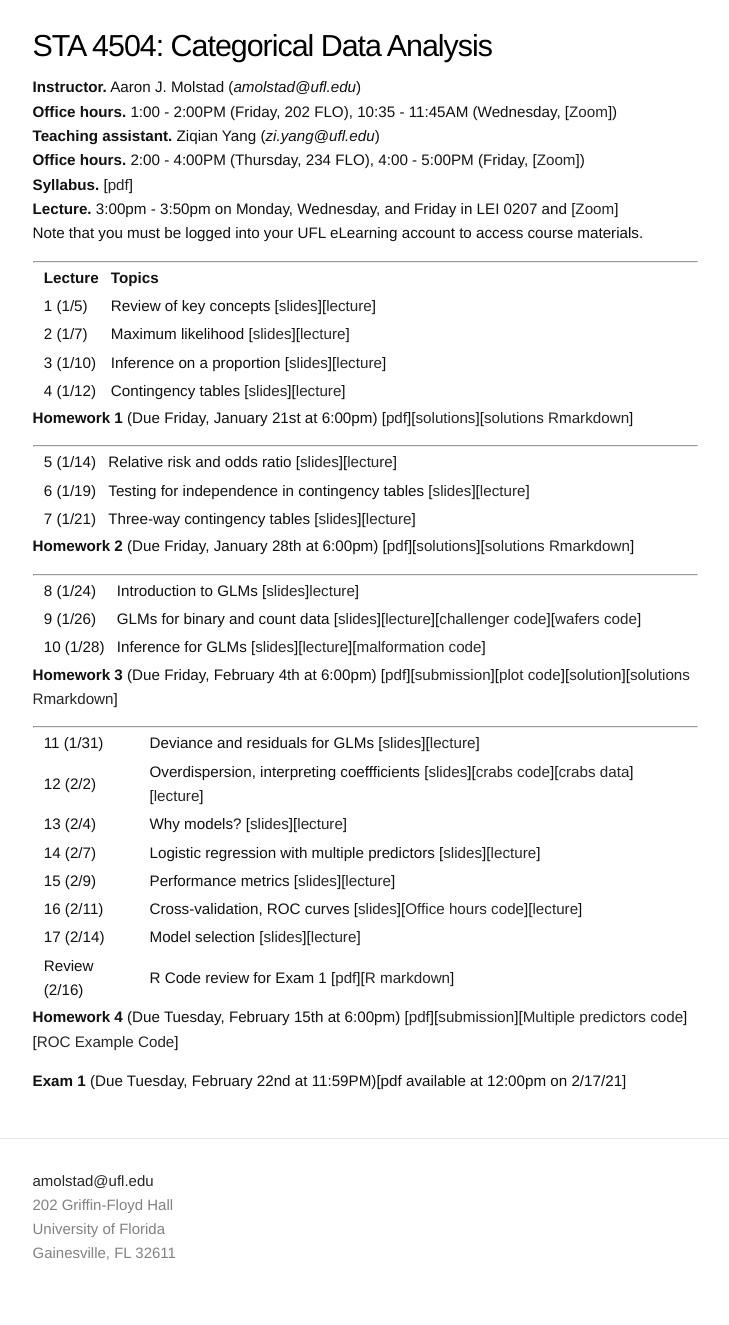
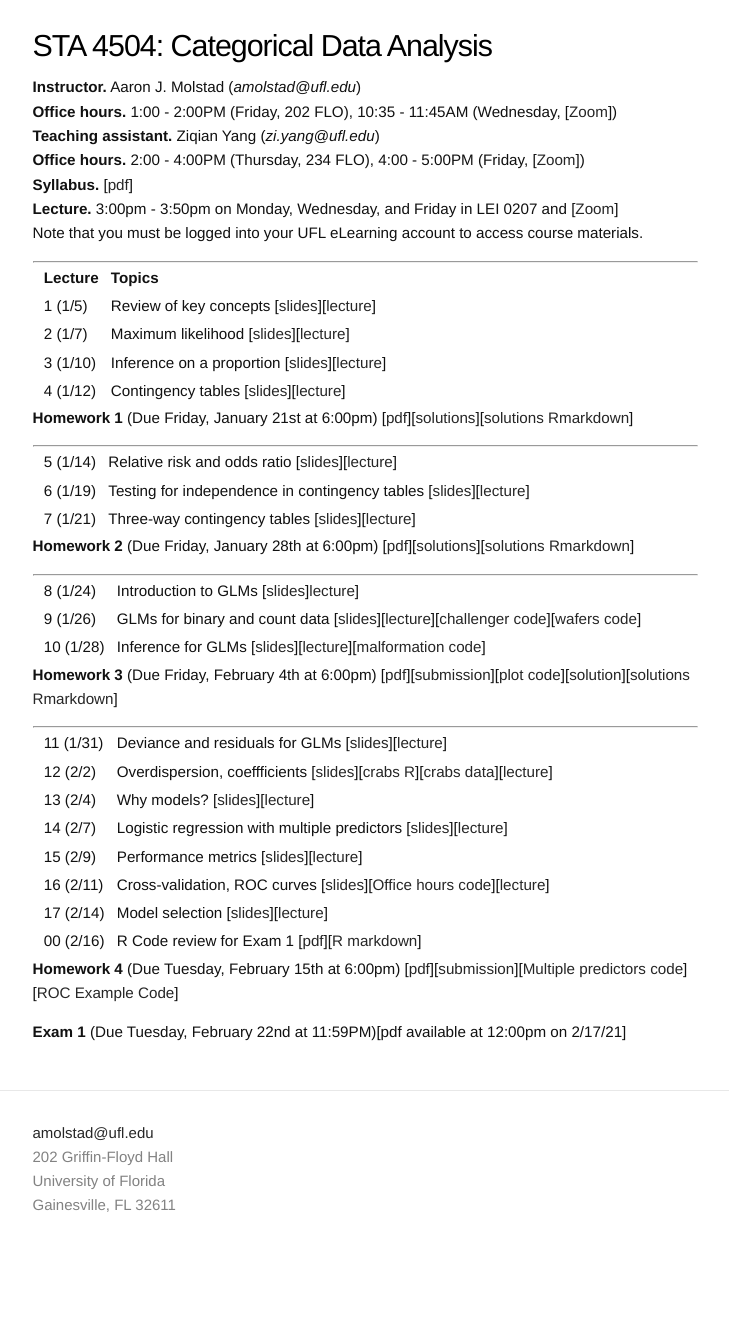
Before and after one commit to ajmolstad/ajmolstad.github.io, a Jekyll site: the page built from S22_STA4504.md, in a window 1280 px wide. Shown: the whole page, without its empty margins (275-1004 px from the left). Built offline with Jekyll 4.4.1, drawn with Linux system fonts in a browser that asks for light colours; after the commit the page ends 1277 px from its top, so only the background shows below that.

Commit message:
Update S22_STA4504.md

```diff
--- a/S22_STA4504.md
+++ b/S22_STA4504.md
@@ -42,13 +42,13 @@ Note that you must be logged into your UFL eLearning account to access course ma
 -----------------
 
 || 11 (1/31) || Deviance and residuals for GLMs [[slides](https://ufl.instructure.com/files/66224737/download?download_frd=1)][[lecture](https://ufl.instructure.com/courses/449490/files?preview=66284966)]||
-|| 12 (2/2) || Overdispersion, interpreting coeffficients [[slides](https://ufl.instructure.com/files/66284957/download?download_frd=1)][[crabs code](https://ufl.instructure.com/files/66415032/download?download_frd=1)][[crabs data](https://ufl.instructure.com/files/66414875/download?download_frd=1)][[lecture](https://ufl.instructure.com/courses/449490/files?preview=66349389)]||
+|| 12 (2/2) || Overdispersion, coeffficients [[slides](https://ufl.instructure.com/files/66284957/download?download_frd=1)][[crabs R](https://ufl.instructure.com/files/66415032/download?download_frd=1)][[crabs data](https://ufl.instructure.com/files/66414875/download?download_frd=1)][[lecture](https://ufl.instructure.com/courses/449490/files?preview=66349389)]||
 || 13 (2/4) || Why models? [[slides](https://ufl.instructure.com/files/66349375/download?download_frd=1)][[lecture](https://ufl.instructure.com/files/66421680/download?download_frd=1)]||
 || 14 (2/7) || Logistic regression with multiple predictors [[slides](https://ufl.instructure.com/files/66421657/download?download_frd=1)][[lecture](https://ufl.instructure.com/courses/449490/files?preview=66444113)]||
 || 15 (2/9) || Performance metrics [[slides](https://ufl.instructure.com/files/66482573/download?download_frd=1)][[lecture](https://ufl.instructure.com/files/66520643/download?download_frd=1)]||
 || 16 (2/11) || Cross-validation, ROC curves [[slides](https://ufl.instructure.com/files/66544271/download?download_frd=1)][[Office hours code](https://ufl.instructure.com/files/66544042/download?download_frd=1)][[lecture](https://ufl.instructure.com/files/66625696/download?download_frd=1)] ||
 || 17 (2/14) || Model selection [[slides](https://ufl.instructure.com/files/66625382/download?download_frd=1)][[lecture](https://ufl.instructure.com/courses/449490/files?preview=66646075)] ||
-|| Review (2/16) || R Code review for Exam 1 [[pdf](https://ufl.instructure.com/files/66681929/download?download_frd=1)][[R markdown](https://ufl.instructure.com/files/66682034/download?download_frd=1)] ||
+|| 00 (2/16) || R Code review for Exam 1 [[pdf](https://ufl.instructure.com/files/66681929/download?download_frd=1)][[R markdown](https://ufl.instructure.com/files/66682034/download?download_frd=1)] ||
 
 
 **Homework 4** (Due Tuesday, February 15th at 6:00pm) [[pdf](https://ufl.instructure.com/files/66415518/download?download_frd=1)][[submission](https://ufl.instructure.com/courses/449490/assignments/5130363)][[Multiple predictors code](https://ufl.instructure.com/files/66537491/download?download_frd=1)][[ROC Example Code](https://ufl.instructure.com/files/66537489/download?download_frd=1)]
```
